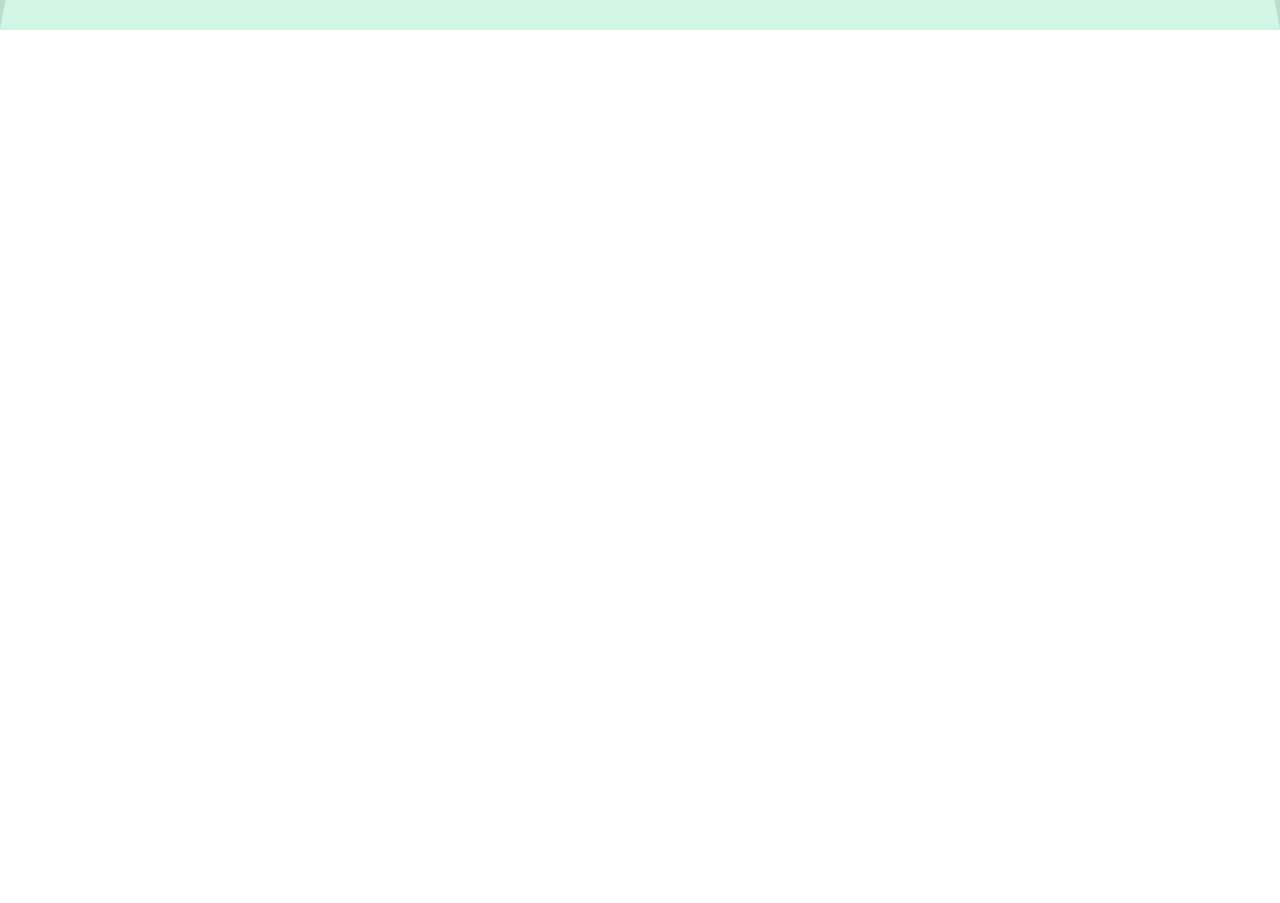
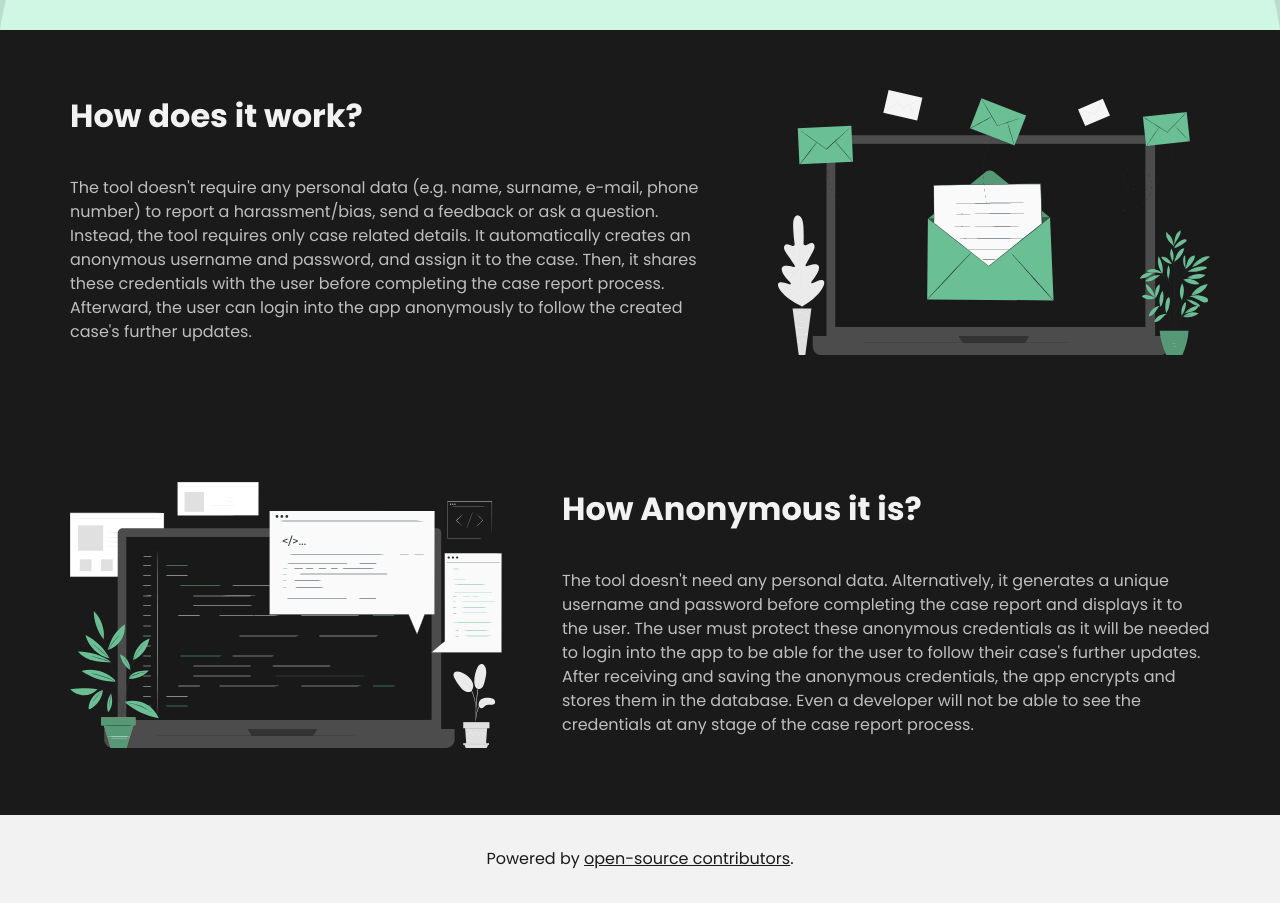
Before and after one commit to volcanioo/anonymous-reporting-tool, a Vue app: page / in a window 1280 px wide. Shown: the part 770-1673 px from the top of the page. Before the commit the page ends 800 px from the top, so only its background shows below. Built offline with nearby package versions, Linux system fonts and the light colour scheme; no server answers.

Commit message:
✨ homepage content implemented

```diff
--- /dev/null
+++ b/src/components/BaseFooter.vue
@@ -0,0 +1,27 @@
+<template>
+  <footer class="footer">
+    <p>Powered by <a href="https://github.com/anonymouslyreportingtool" target="_blank">open-source contributors</a>.</p>
+  </footer>
+</template>
+
+<script>
+  export default {
+    name: "BaseFooter",
+  }
+</script>
+
+<style lang="scss" scoped>
+.footer {
+  margin: 0;
+  background: #F2F2F2;
+  line-height: 88px;
+  color: var(--dark-black);
+  text-align: center;
+  p {
+    margin: 0;
+  }
+  a {
+    color: var(--dark-black)
+  }
+}
+</style>
--- a/src/views/Home.vue
+++ b/src/views/Home.vue
@@ -1,8 +1,9 @@
 <template>
-  <div class="general-container">
+  <div class="row">
+    <div class="homepage">
       <base-header></base-header>
       <base-slider></base-slider>
-    <div class="general-container__footer">
+      <div class="homepage__footer">
         <strong v-text="$t('scroll_down')" />
         <img
           src="@/assets/mouse.svg"
@@ -10,23 +11,48 @@
         />
       </div>
     </div>
+    <div class="content">
+      <div class="container">
+          <div class="wrapper">
+              <strong>How does it work?</strong>
+              <p>The tool doesn't require any personal data (e.g. name, surname, e-mail, phone number) to report a harassment/bias, send a feedback or ask a question. Instead, the tool requires only case related details. It automatically creates an anonymous username and password, and assign it to the case. Then, it shares these credentials with the user before completing the case report process. Afterward, the user can login into the app anonymously to follow the created case's further updates.</p>
+          </div>
+          <figure>
+              <img src="@/assets/1.svg" alt="image about how does it work?">
+          </figure>
+      </div>
+
+      <div class="container">
+          <figure>
+              <img src="@/assets/2.svg" alt="image about how does it work?">
+          </figure>
+          <div class="wrapper">
+              <strong>How Anonymous it is?</strong>
+              <p>The tool doesn't need any personal data. Alternatively, it generates a unique username and password before completing the case report and displays it to the user. The user must protect these anonymous credentials as it will be needed to login into the app to be able for the user to follow their case's further updates. After receiving and saving the anonymous credentials, the app encrypts and stores them in the database. Even a developer will not be able to see the credentials at any stage of the case report process.</p>
+          </div>
+      </div>
+    </div>
+    <base-footer></base-footer>
+  </div>
 </template>
 
 <script>
 import BaseHeader from '../components/BaseHeader.vue';
 import BaseSlider from '../components/BaseSlider.vue';
+import BaseFooter from '../components/BaseFooter.vue';
 
 export default {
   name: 'Homepage',
   components: {
     BaseHeader,
     BaseSlider,
+    BaseFooter,
   },
 };
 </script>
 
-<style lang="scss">
-.general-container {
+<style lang="scss" scoped>
+.homepage {
   width: 100%;
   height: 100vh;
   display: flex;
@@ -34,7 +60,7 @@ export default {
   justify-content: space-between;
 }
 
-.general-container__footer {
+.homepage__footer {
   width: 100%;
   display: flex;
   flex-direction: column;
@@ -52,4 +78,57 @@ export default {
     margin-bottom: 60px;
   }
 }
+
+.content {
+  background: #1A1A1A;
+  display: flex;
+  flex-direction: column;
+
+  figure {
+    width: 40%;
+    margin: 0;
+    padding: 0 60px;
+
+    &:first-child {
+      padding-left: 0;
+    }
+    &:last-child {
+      padding-right: 0;
+    }
+  }
+}
+
+.container {
+  display: flex;
+  flex-direction: row;
+  margin: 60px auto;
+  width: 1140px;
+}
+
+.wrapper {
+  width: 60%;
+  display: flex;
+  justify-content: center;
+  flex-direction: column;
+  box-sizing: border-box;
+  color: white;
+  font-family: Poppins;
+  font-style: normal;
+
+  strong {
+    font-weight: bold;
+    font-size: 32px;
+    line-height: 48px;
+    color: #F2F2F2;
+    margin-bottom: 20px;
+  }
+
+  p {
+    font-weight: normal;
+    font-size: 16px;
+    line-height: 24px;
+    color: #BFBFBF;
+  }
+}
+
 </style>
```
Also changed, not shown: src/assets/1.svg (added), src/assets/2.svg (added). Lines whose indentation alone changed are shown as unchanged.
